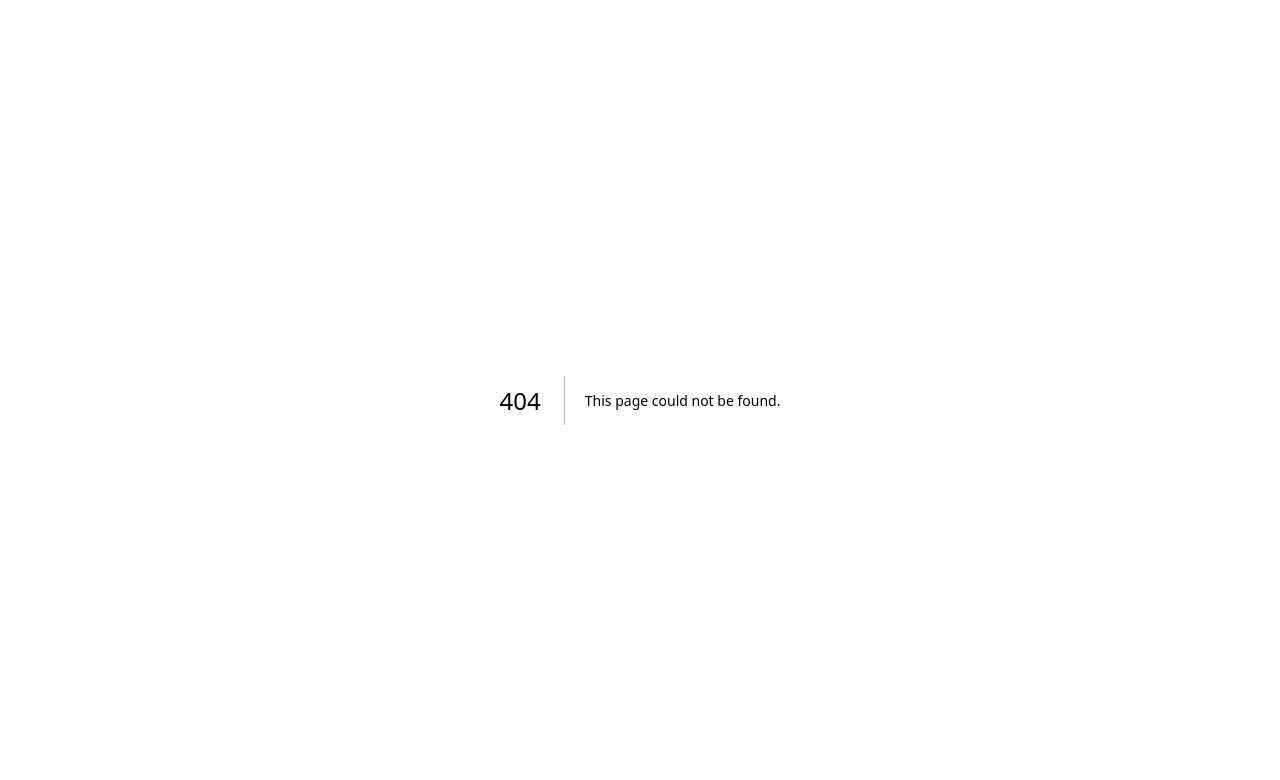
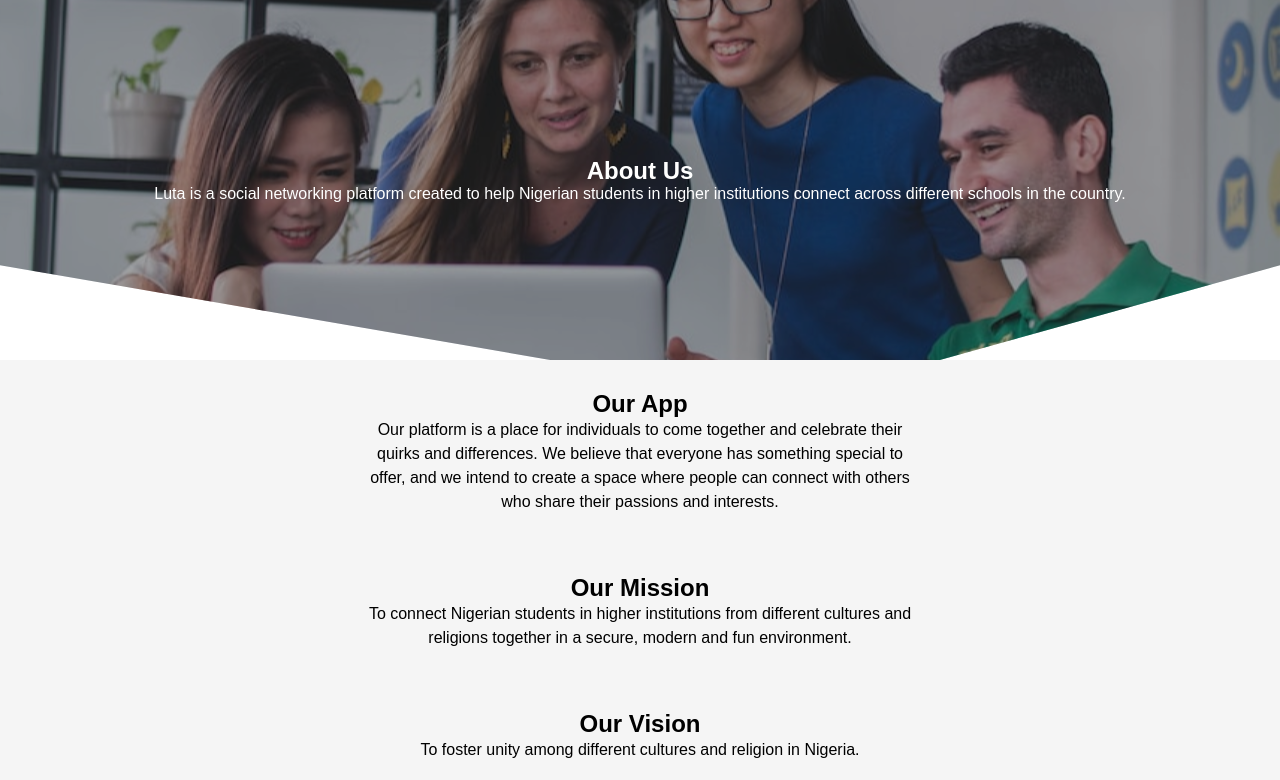
Before and after one commit to Luta-org/Luta, a Next.js app: page /about in a window 1280 px wide. Before the commit this address had no page. Shown: the top 780 px of the page. Built offline with nearby package versions, Linux system fonts and the light colour scheme; a web font is replaced by a local one.

Commit message:
intialize and modified the sections

```diff
--- /dev/null
+++ b/components/AboutPage/AboutFrame.js
@@ -0,0 +1,31 @@
+import {
+    Flex,
+    Box,
+    Heading,
+    Text
+} from "@chakra-ui/react";
+import styles from '@/styles/Section.module.css';
+
+const AboutFrame = () => {
+  return (
+    <Flex className={styles.aboutframe} sx={{
+        w: '100vw',
+        h: '45vh',
+        flexDir: 'column',
+        justifyContent: 'center',
+        alignItems: 'center',
+        color: '#fff'
+    }}>
+        <Box>
+            <Heading>About Us</Heading>
+        </Box>
+        <Box w={[300, 400, 500]} p={[10, 30, 50]} sx={{
+            textAlign: 'center'
+        }}>
+            <Text>Luta is a social networking platform created to help Nigerian students in higher institutions connect across different schools in the country.</Text>
+        </Box>
+    </Flex>
+  )
+}
+
+export default AboutFrame
--- /dev/null
+++ b/components/AboutPage/Mission.js
@@ -0,0 +1,29 @@
+import {
+    Center,
+    Heading,
+    Text
+} from "@chakra-ui/react"
+
+const Mission = () => {
+  return (
+    <Center sx={{
+        bg: '#F5F5F5',
+        h: '100%',
+        display: 'flex',
+        justifyContent: 'center',
+        alignItems: 'center',
+        flexDir: 'column',
+        textAlign: 'center',
+        py: 30,
+        px: 20
+    }}>
+        <Heading>Our Mission</Heading>
+        <Text sx={{
+            lineHeight: 1.5,
+            maxW: '35rem'
+        }}>To connect Nigerian students in higher institutions from different cultures and religions together in a secure, modern and fun environment.</Text>
+    </Center>
+  )
+}
+
+export default Mission
--- /dev/null
+++ b/components/AboutPage/OurApp.js
@@ -0,0 +1,29 @@
+import {
+    Center,
+    Heading,
+    Text
+} from "@chakra-ui/react"
+
+const OurApp = () => {
+  return (
+    <Center sx={{
+        bg: '#F5F5F5',
+        h: '100%',
+        display: 'flex',
+        justifyContent: 'center',
+        alignItems: 'center',
+        flexDir: 'column',
+        textAlign: 'center',
+        py: 30,
+        px: 20
+    }}>
+        <Heading>Our App</Heading>
+        <Text sx={{
+            lineHeight: 1.5,
+            maxW: '35rem'
+        }}>Our platform is a place for individuals to come together and celebrate their quirks and differences. We believe that everyone has something special to offer, and we intend to create a space where people can connect with others who share their passions and interests.</Text>
+    </Center>
+  )
+}
+
+export default OurApp
--- /dev/null
+++ b/components/AboutPage/Vision.js
@@ -0,0 +1,29 @@
+import {
+    Center,
+    Heading,
+    Text
+} from "@chakra-ui/react"
+
+const Vision = () => {
+  return (
+    <Center sx={{
+        bg: '#F5F5F5',
+        h: '100%',
+        display: 'flex',
+        justifyContent: 'center',
+        alignItems: 'center',
+        flexDir: 'column',
+        textAlign: 'center',
+        py: 30,
+        px: 20
+    }}>
+        <Heading>Our Vision</Heading>
+        <Text sx={{
+            lineHeight: 1.5,
+            maxW: '35rem'
+        }}>To foster unity among different cultures and religion in Nigeria.</Text>
+    </Center>
+  )
+}
+
+export default Vision
--- /dev/null
+++ b/components/Buttons/NavButtons.js
@@ -0,0 +1,21 @@
+import {
+    Button
+} from '@chakra-ui/react';
+
+const SignupButton = ({bgColor, textColor, text, borderStyle}) => {
+  return (
+    <div>
+        <Button
+            style={{ backgroundColor: bgColor, color: textColor, border: borderStyle }}
+            sx={{
+                borderRadius: '10px',
+                fontSize: '14px',
+                p: '7px 20px',
+                cursor: 'pointer'
+            }}
+        >{text}</Button>
+    </div>
+  )
+}
+
+export default SignupButton
--- a/components/Footer.js
+++ b/components/Footer.js
@@ -26,11 +26,13 @@
   return (
     <Box sx={{
         backgroundColor: '#00072D',
-        p: '2rem 4rem',
+        p: ['1rem 2rem', '2rem 4rem'],
         color: '#fff'
     }}>
-        <Flex sx={{
-            justifyContent: 'space-between'
+        <Box sx={{
+            display: 'flex',
+            justifyContent: 'space-between',
+            flexDirection: ['row', null, null,  'row']
         }}>
             <Stack direction={'column'} spacing={20}>
                 <Stack direction={'row'} spacing={5}>
@@ -104,7 +106,7 @@
                     Privacy Policy
                 </Link>
             </Stack>
-        </Flex>
+        </Box>
 
         <Text sx={{
             fontSize: '.7rem',
--- a/components/Navbar.js
+++ b/components/Navbar.js
@@ -2,30 +2,12 @@
 import Link from 'next/link';
 import {
     Box,
-    Button,
     ButtonGroup,
     Stack
 } from "@chakra-ui/react";
+import Button from "./Buttons/NavButtons"
 
 const Navbar = () => {
-    const loginButton = {
-        backgroundColor: 'transparent',
-        border: '1px solid #1affd5',
-        borderRadius: '10px',
-        fontSize: '16px',
-        color: '#fff',
-        padding: '7px 20px'
-    }
-
-    const SignButton = {
-        backgroundColor: '#1affd5',
-        color: '#00072d',
-        border: '1px solid #00072D',
-        borderRadius: '10px',
-        fontSize: '14px',
-        padding: '7px 20px'
-    }
-
     const linkStyle = {
         color: '#fff',
         fontSize: '16px',
@@ -53,7 +35,7 @@
             <Link style={linkStyle} href={'#'}>
                 Home
             </Link>
-            <Link style={linkStyle} href={'#'}>
+            <Link style={linkStyle} href={'/about'}>
                 About
             </Link>
             <Link style={linkStyle} href={'#'}>
@@ -70,12 +52,18 @@
         {/* Buttons */}
         <ButtonGroup gap={'4'} >
             <Button
-                cursor={'pointer'}
-                variant={'outline'}
-                style={loginButton}> Log in </Button>
+                text={'Log in'}
+                bgColor={'transparent'}
+                textColor={'#fff'}
+                borderStyle={'1px solid #fff'}
+            />
+
             <Button
-                cursor={'pointer'}
-                style={SignButton}> Sign in </Button>
+                text={'Sign up'}
+                bgColor={'#1affd5'}
+                textColor={'#00072d'}
+                borderStyle={'1px solid #00072D'}
+            />
         </ButtonGroup>
     </Box>
   )
--- /dev/null
+++ b/pages/about.js
@@ -0,0 +1,26 @@
+import {
+    Box
+} from '@chakra-ui/react';
+import Navbar from '@/components/Navbar';
+import AboutFrame from '@/components/AboutPage/AboutFrame';
+import OurApp from '@/components/AboutPage/OurApp';
+import Mission from '@/components/AboutPage/Mission';
+import Vision from '@/components/AboutPage/Vision';
+import Footer from '@/components/Footer';
+
+const about = () => {
+  return (
+    <Box sx={{
+      bgColor: '#fff'
+    }}>
+      {/* <Navbar /> */}
+      <AboutFrame />
+      <OurApp />
+      <Mission />
+      <Vision />
+      <Footer />
+    </Box>
+  )
+}
+
+export default about
--- a/pages/index.js
+++ b/pages/index.js
@@ -26,7 +26,7 @@
           padding: '20px 30px 0 30px'
         }}>
             {/* Navbar */}
-            <Navbar />
+            {/* <Navbar /> */}
             {/* First Section */}
             <SectionA />
           </Box>
@@ -50,7 +50,7 @@
         </Box>
 
         {/* Features Section */}
-        <Features />
+        {/* <Features /> */}
 
         {/* Article */}
         {/* <Artilce /> */}
--- a/styles/Section.module.css
+++ b/styles/Section.module.css
@@ -18,3 +18,10 @@
     padding: 1.2rem 2rem;
     transform: translateX(-100%);
 } */
+
+.aboutframe {
+    background-image: url(../public//images//Rectangle\ 1168.svg);
+    background-repeat: no-repeat;
+    background-position: center;
+    background-size: cover;
+}
```
Also changed, not shown: components/Buttons/Button.js (added, +22 -0 lines), components/SectionA.js (+6 -12 lines), public/images/Rectangle 1168.svg (added).
